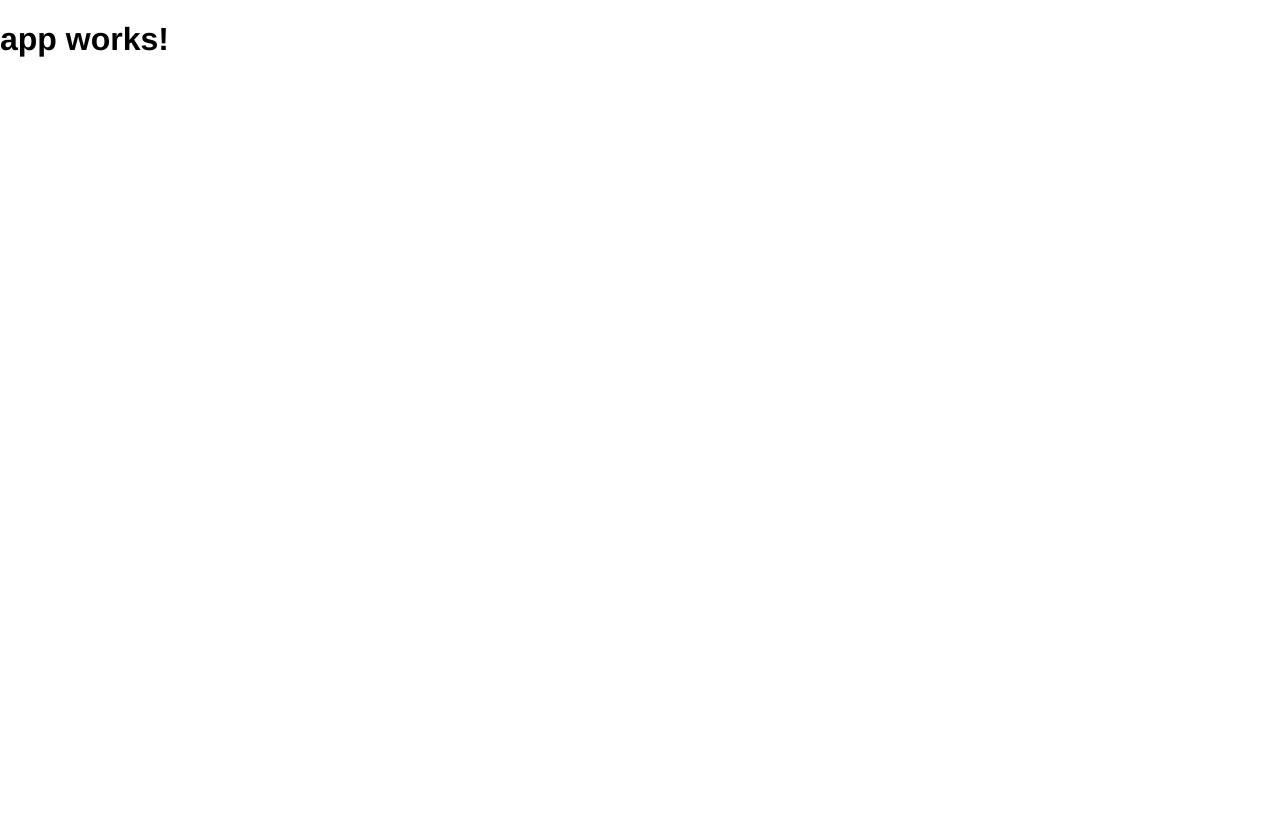
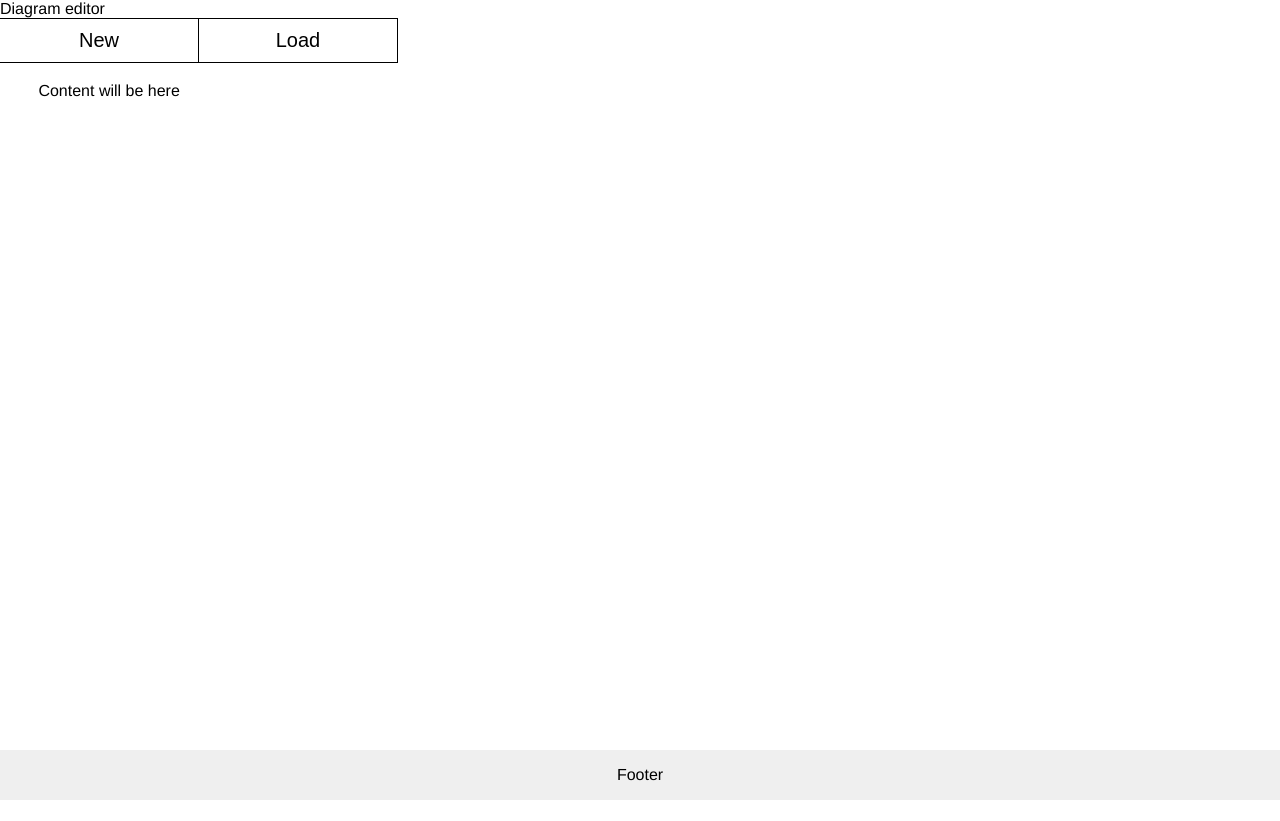
Before and after one commit to Steinmar/DiagramEditor, an Angular app: page / in a window 1280 px wide. After the commit the page ends 800 px from the top, so only its background shows below. Built offline with nearby package versions, Linux system fonts and the light colour scheme.

Commit message:
add some layout of main page

```diff
--- a/src/app/app.component.html
+++ b/src/app/app.component.html
@@ -1,3 +1,10 @@
-<h1>
-  {{title}}
-</h1>
+<header>
+    Diagram editor
+    <de-main-menu></de-main-menu>
+</header>
+
+<section class="content">
+    Content will be here
+</section>
+
+<footer class="app-global-footer">Footer</footer>
```
